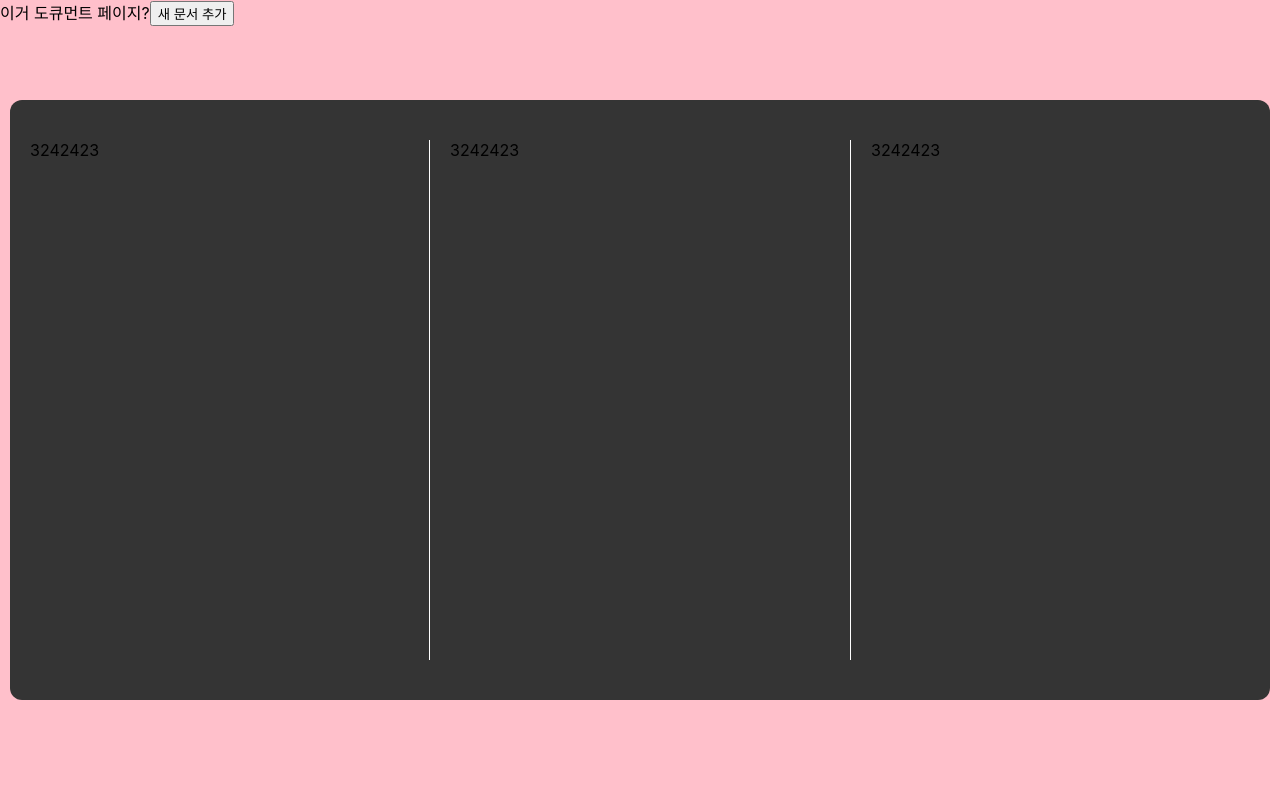
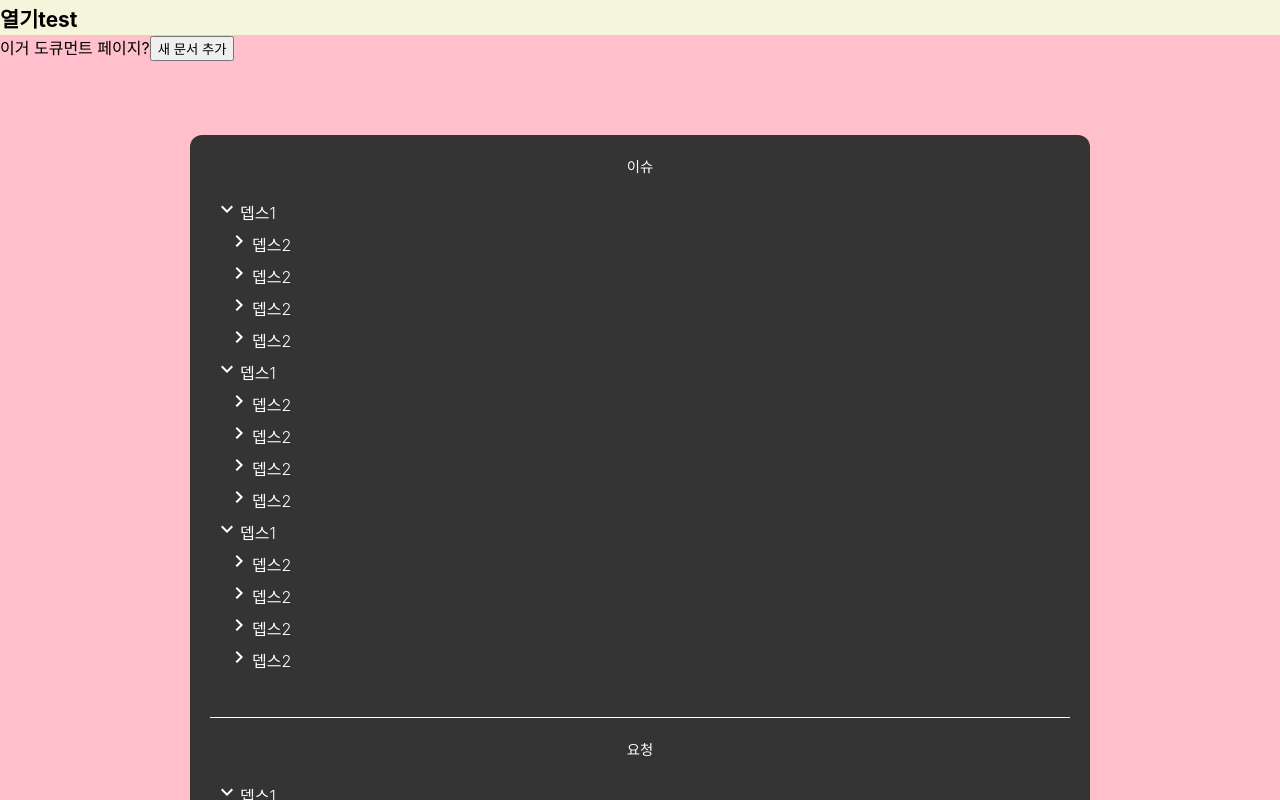
Before and after one commit to YellaGoya/dddev, a React (Create React App) app in the folder dddev/frontend/: page /web-rtc-test/document in a window 1280 px wide. Built offline with nearby package versions, Linux system fonts and the light colour scheme; a web font is replaced by a local one.

Commit message:
기능: 에디터 html 변환 저장 구현

```diff
--- /dev/null
+++ b/dddev/frontend/Webpack.config.js
@@ -0,0 +1,38 @@
+const path = require('path');
+const HtmlWebpackPlugin = require('html-webpack-plugin');
+const ReactRefreshWebpackPlugin = require('@pmmmwh/react-refresh-webpack-plugin');
+
+const isDevelopment = process.env.NODE_ENV !== 'production';
+
+module.exports = () => {
+  return {
+    mode: isDevelopment ? 'development' : 'production',
+    entry: { app: './src/index.tsx' },
+    output: { path: path.resolve(__dirname, './dist') },
+    module: {
+      rules: [
+        {
+          test: /\.tsx$/,
+          exclude: /node_modules/,
+          use: {
+            loader: 'babel-loader',
+            options: {
+              plugins: [isDevelopment && 'react-refresh/babel'].filter(Boolean),
+            },
+          },
+        },
+      ],
+    },
+    resolve: { extensions: ['.ts', '.tsx', '.js'] },
+    devServer: {
+      hot: true,
+      port: 9000,
+    },
+    plugins: [
+      isDevelopment && new ReactRefreshWebpackPlugin(),
+      new HtmlWebpackPlugin({
+        template: './src/index.html',
+      }),
+    ].filter(Boolean),
+  };
+};
--- /dev/null
+++ b/dddev/frontend/src/assets/DummyLoader.js
@@ -0,0 +1,155 @@
+export const DocsTree = [
+  {
+    name: '뎁스1',
+    depth: 1,
+    id: 1,
+    childs: [
+      {
+        name: '뎁스2',
+        depth: 2,
+        id: 2,
+        childs: [
+          { name: '뎁스3', depth: 3, id: 3 },
+          { name: '뎁스3', depth: 3, id: 4 },
+          { name: '뎁스3', depth: 3, id: 5 },
+          { name: '뎁스3', depth: 3, id: 6 },
+          { name: '뎁스3', depth: 3, id: 7 },
+          { name: '뎁스3', depth: 3, id: 8 },
+        ],
+      },
+      {
+        name: '뎁스2',
+        depth: 2,
+        id: 9,
+        childs: [
+          { name: '뎁스3', depth: 3, id: 10 },
+          { name: '뎁스3', depth: 3, id: 11 },
+          { name: '뎁스3', depth: 3, id: 12 },
+          { name: '뎁스3', depth: 3, id: 13 },
+          { name: '뎁스3', depth: 3, id: 14 },
+          { name: '뎁스3', depth: 3, id: 16 },
+        ],
+      },
+      {
+        name: '뎁스2',
+        depth: 2,
+        id: 17,
+        childs: [
+          { name: '뎁스3', depth: 3, id: 18 },
+          { name: '뎁스3', depth: 3, id: 19 },
+        ],
+      },
+      {
+        name: '뎁스2',
+        depth: 2,
+        id: 20,
+        childs: [
+          { name: '뎁스3', depth: 3, id: 21 },
+          { name: '뎁스3', depth: 3, id: 22 },
+        ],
+      },
+    ],
+  },
+  {
+    name: '뎁스1',
+    depth: 1,
+    id: 23,
+    childs: [
+      {
+        name: '뎁스2',
+        depth: 2,
+        id: 24,
+        childs: [
+          { name: '뎁스3', depth: 3, id: 25 },
+          { name: '뎁스3', depth: 3, id: 26 },
+          { name: '뎁스3', depth: 3, id: 27 },
+          { name: '뎁스3', depth: 3, id: 28 },
+          { name: '뎁스3', depth: 3, id: 29 },
+          { name: '뎁스3', depth: 3, id: 30 },
+        ],
+      },
+      {
+        name: '뎁스2',
+        id: 31,
+        depth: 2,
+        childs: [
+          { name: '뎁스3', depth: 3, id: 32 },
+          { name: '뎁스3', depth: 3, id: 33 },
+          { name: '뎁스3', depth: 3, id: 34 },
+          { name: '뎁스3', depth: 3, id: 35 },
+          { name: '뎁스3', depth: 3, id: 36 },
+          { name: '뎁스3', depth: 3, id: 37 },
+        ],
+      },
+      {
+        name: '뎁스2',
+        depth: 2,
+        id: 38,
+        childs: [
+          { name: '뎁스3', depth: 3, id: 39 },
+          { name: '뎁스3', depth: 3, id: 40 },
+        ],
+      },
+      {
+        name: '뎁스2',
+        depth: 2,
+        id: 41,
+        childs: [
+          { name: '뎁스3', depth: 3, id: 42 },
+          { name: '뎁스3', depth: 3, id: 43 },
+        ],
+      },
+    ],
+  },
+  {
+    name: '뎁스1',
+    depth: 1,
+    id: 44,
+    childs: [
+      {
+        name: '뎁스2',
+        depth: 2,
+        id: 45,
+        childs: [
+          { name: '뎁스3', depth: 3, id: 46 },
+          { name: '뎁스3', depth: 3, id: 47 },
+          { name: '뎁스3', depth: 3, id: 48 },
+          { name: '뎁스3', depth: 3, id: 49 },
+          { name: '뎁스3', depth: 3, id: 50 },
+          { name: '뎁스3', depth: 3, id: 51 },
+        ],
+      },
+      {
+        name: '뎁스2',
+        id: 52,
+        depth: 2,
+        childs: [
+          { name: '뎁스3', depth: 3, id: 53 },
+          { name: '뎁스3', depth: 3, id: 54 },
+          { name: '뎁스3', depth: 3, id: 55 },
+          { name: '뎁스3', depth: 3, id: 56 },
+          { name: '뎁스3', depth: 3, id: 57 },
+          { name: '뎁스3', depth: 3, id: 58 },
+        ],
+      },
+      {
+        name: '뎁스2',
+        depth: 2,
+        id: 59,
+        childs: [
+          { name: '뎁스3', depth: 3, id: 60 },
+          { name: '뎁스3', depth: 3, id: 61 },
+        ],
+      },
+      {
+        name: '뎁스2',
+        depth: 2,
+        id: 62,
+        childs: [
+          { name: '뎁스3', depth: 3, id: 63 },
+          { name: '뎁스3', depth: 3, id: 64 },
+        ],
+      },
+    ],
+  },
+];
--- a/dddev/frontend/src/markup/pages/components/document/Index.jsx
+++ b/dddev/frontend/src/markup/pages/components/document/Index.jsx
@@ -1,24 +1,76 @@
+import { useState } from 'react';
 import { useNavigate } from 'react-router-dom';
 import { useSelector } from 'react-redux';
 
+import { DocsTree } from 'assets/DummyLoader';
+
+import KeyboardArrowDownIcon from '@mui/icons-material/KeyboardArrowDown';
 import * as s from 'markup/styles/components/document/Index';
 const Index = () => {
   const navigate = useNavigate();
   const groundId = useSelector((state) => state.ground.groundId);
 
+  const RenderDocsTree = ({ doc }) => {
+    const [toggle, setToggle] = useState(doc.depth === 2);
+
+    return (
+      <s.TreeChild>
+        <s.TreeName
+          $toggle={toggle}
+          onClick={() => {
+            setToggle(!toggle);
+          }}
+        >
+          {doc.childs && <KeyboardArrowDownIcon />}
+          <p
+            onClick={(event) => {
+              event.stopPropagation();
+              console.log(3);
+            }}
+          >
+            {doc.name}
+          </p>
+        </s.TreeName>
+        <s.TreeParent $toggle={toggle}>{doc.childs && doc.childs.map((child) => <RenderDocsTree key={child.id} doc={child} />)}</s.TreeParent>
+      </s.TreeChild>
+    );
+  };
+
   return (
     <>
       <s.ContentGrid>
         <s.ContentCard>
-          <s.Content>3242423</s.Content>
+          <s.ContentLabel>이슈</s.ContentLabel>
+          <s.Content>
+            <s.TreeParent>
+              {DocsTree.map((doc) => (
+                <RenderDocsTree key={doc.id} doc={doc} />
+              ))}
+            </s.TreeParent>
+          </s.Content>
         </s.ContentCard>
         <s.ContentCard>
-          <s.Content>3242423</s.Content>
+          <s.ContentLabel>요청</s.ContentLabel>
+          <s.Content>
+            <s.TreeParent>
+              {DocsTree.map((doc) => (
+                <RenderDocsTree key={doc.id} doc={doc} />
+              ))}
+            </s.TreeParent>
+          </s.Content>
         </s.ContentCard>
         <s.ContentCard>
-          <s.Content>3242423</s.Content>
+          <s.ContentLabel>일반</s.ContentLabel>
+          <s.Content>
+            <s.TreeParent>
+              {DocsTree.map((doc) => (
+                <RenderDocsTree key={doc.id} doc={doc} />
+              ))}
+            </s.TreeParent>
+          </s.Content>
         </s.ContentCard>
       </s.ContentGrid>
+
       <button
         type="button"
         onClick={() => {
--- a/dddev/frontend/src/markup/pages/components/document/Write.jsx
+++ b/dddev/frontend/src/markup/pages/components/document/Write.jsx
@@ -6,7 +6,6 @@ import { WebsocketProvider } from 'y-websocket';
 import { useParams } from 'react-router-dom';
 import 'quill/dist/quill.snow.css';
 
-// Quill modules to attach to editor
 const modules = {
   toolbar: [
     [{ header: [1, 2, 3, 4, false] }],
@@ -46,9 +45,20 @@ const Write = () => {
       binding.destroy();
       wsProvider.disconnect();
     };
-  }, []);
+  }, [params.docId]);
 
-  return <ReactQuill ref={quillRef} modules={modules} />;
+  return (
+    <>
+      <ReactQuill ref={quillRef} modules={modules} />
+      <div
+        onClick={() => {
+          console.log(quillRef.current.getEditor().root.innerHTML);
+        }}
+      >
+        button?
+      </div>
+    </>
+  );
 };
 
 export default Write;
--- a/dddev/frontend/src/markup/styles/Global.js
+++ b/dddev/frontend/src/markup/styles/Global.js
@@ -21,6 +21,22 @@ export const Global = createGlobalStyle`
   h1, h2, h3, h4, h5, h6 ,ul, li {
     margin: 0;
   }
+
+  ::-webkit-scrollbar {
+    width: 10px;
+  }
+
+  ::-webkit-scrollbar-track {
+    background: transparent;
+  }
+
+  ::-webkit-scrollbar-thumb {
+    background: #000;
+  }
+
+  ::-webkit-scrollbar-thumb:hover {
+    background: #fff;
+  }
 `;
 
 export const ViewWrapper = styled.div`
@@ -42,6 +58,8 @@ export const Main = styled.main`
   flex-grow: 1;
   min-width: 280px;
 
+  overflow-y: auto;
+
   background-color: pink;
 `;
 
--- a/dddev/frontend/src/markup/styles/components/document/Index.js
+++ b/dddev/frontend/src/markup/styles/components/document/Index.js
@@ -5,16 +5,18 @@ export const ContentGrid = styled.section`
 
   //수평 수직 중앙정렬
   top: 100px;
+  /* left: calc(50% - 1px); */
   left: 50%;
   transform: translateX(-50%);
 
   display: grid;
-  grid-template-columns: repeat(3, 1fr);
-  grid-auto-rows: 600px;
   justify-items: center;
   align-items: center;
 
-  @media (min-width: 1260px) {
+  @media (min-width: 1500px) {
+    grid-template-columns: repeat(3, 1fr);
+    grid-auto-rows: 600px;
+
     & > :first-child {
       border-radius: 12px 0 0 12px;
 
@@ -31,20 +33,56 @@ export const ContentGrid = styled.section`
     }
   }
 
-  //화면 넓이가 768px 이하일 때 2열로 변경
-  @media (max-width: 1260px) {
+  @media (max-width: 1499px) {
     grid-template-columns: repeat(1, 1fr);
-    grid-auto-rows: 420px;
     justify-items: center;
     align-items: center;
+    width: calc(100% + 2px);
+    min-width: 361px;
+    max-width: 900px;
+
+    & > :first-child {
+      border-radius: 12px 12px 0 0;
+
+      & > div {
+        border-bottom: 1px solid #fff;
+      }
+    }
+    & > :last-child {
+      border-radius: 0 0 12px 12px;
+
+      & > div {
+        border-top: 1px solid #fff;
+      }
+    }
   }
 `;
 
 export const ContentCard = styled.article`
-  width: 420px;
-  height: 600px;
+  position: relative;
+  @media (min-width: 1500px) {
+    width: 420px;
+    height: 600px;
+  }
+
+  @media (max-width: 1499px) {
+    width: 100%;
+    min-width: 361px;
+  }
 
   background-color: #343434;
+`;
+
+export const ContentLabel = styled.h1`
+  position: absolute;
+  top: 20px;
+  left: 50%;
+
+  color: #fff;
+  font-size: 0.9rem;
+  font-weight: 300;
+  transform: translateX(-50%);
+  text-align: center;
 `;
 
 export const Content = styled.div`
@@ -52,7 +90,63 @@ export const Content = styled.div`
   overflow-x: hidden;
   text-overflow: ellipsis;
 
-  margin: 40px 0;
-  padding: 0 20px;
-  height: calc(100% - 80px);
+  @media (min-width: 1500px) {
+    margin: 40px 0;
+    padding: 20px 20px 0px 10px;
+    height: calc(100% - 80px);
+  }
+
+  @media (max-width: 1499px) {
+    margin: 0 20px;
+    padding: 60px 0 40px 0px;
+
+    & > :first-child {
+      padding-left: 0px;
+    }
+  }
 `;
+
+export const TreeParent = styled.ul`
+  display: ${({ $toggle }) => ($toggle ? 'none' : 'block')};
+  padding-left: 12px;
+  list-style: none;
+`;
+
+export const TreeName = styled.span`
+  position: relative;
+
+  padding: 3px 0px 3px 30px;
+  color: #fff;
+
+  display: flex;
+  align-items: center;
+  cursor: pointer;
+
+  & > svg {
+    position: absolute;
+    left: 0.3rem;
+    top: 0px;
+    transform: ${({ $toggle }) => ($toggle ? 'rotate(-90deg)' : 'rotate(0deg)')};
+
+    transition: transform 0.4s ease;
+  }
+
+  &:hover {
+    background-color: #000;
+    border-radius: 4px;
+  }
+
+  & > p {
+    font-weight: 300;
+    margin: 0;
+
+    &:hover {
+      text-decoration: underline;
+      text-underline-offset: 3px;
+    }
+  }
+`;
+
+export const TreeChild = styled.li`
+  margin: 2px 0;
+`;
--- a/dddev/frontend/src/redux/reducers/user.js
+++ b/dddev/frontend/src/redux/reducers/user.js
@@ -1,10 +1,10 @@
 import { LOGIN_USER, LOGOUT_USER, UPDATE_TOKENS } from 'redux/actions/user';
 
 const initialState = {
-  isLoggedIn: false,
-  accessToken: '',
-  refreshToken: '',
-  lastGround: '',
+  isLoggedIn: true,
+  accessToken: 'test',
+  refreshToken: 'test',
+  lastGround: 'test1',
 };
 
 const userReducer = (state = initialState, action) => {
```
Also changed, not shown: dddev/frontend/package.json (+7 -1 lines), 1 other file (tests, documents, lock files or other folders).
